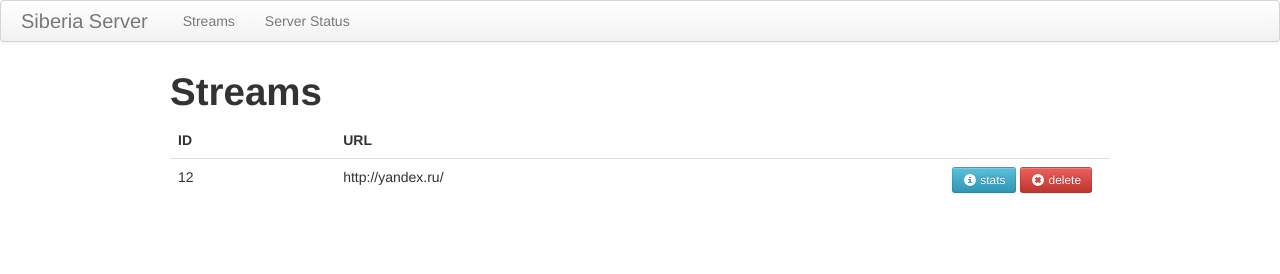
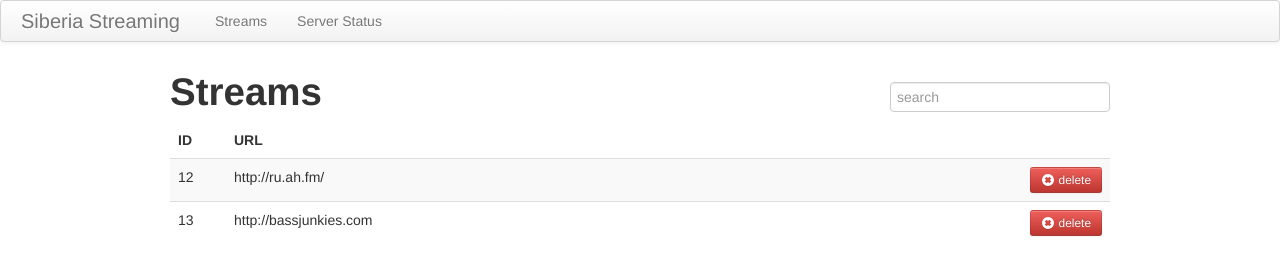
Before and after one commit to chemist/siberia, a plain HTML site: page src/static/index.html in a window 1280 px wide. Drawn offline with Linux system fonts and the light colour scheme.

Commit message:
stream list filtering

```diff
--- a/src/static/css/admin.css
+++ b/src/static/css/admin.css
@@ -1,3 +1,15 @@
 .streams-action {
+    text-align: right !important;
     width: 150px;
 }
+
+.streams-head {
+    position: relative;
+    overflow: hidden;
+}
+
+.streams-head input {
+    position: absolute;
+    bottom: 0;
+    right: 0;
+}
--- a/src/static/index.html
+++ b/src/static/index.html
@@ -1,7 +1,7 @@
 <!DOCTYPE html>
-<html ng-app="admin">
+<html data-ng-app="admin">
     <head>
-        <title>title</title>
+        <title>Siberia Streaming</title>
         <link href="/static/css/bootstrap.css" rel="stylesheet">
         <link href="/static/css/admin.css" rel="stylesheet">
     </head>
@@ -9,7 +9,7 @@
         <div class="navbar">
             <div class="navbar-inner">
                 <div class="container">
-                <a class="brand" href="#">Siberia Server</a>
+                <a class="brand" href="#">Siberia Streaming</a>
                 <ul class="nav">
                     <li><a href="#">Streams</a></li>
                     <li><a href="#">Server Status</a></li>
@@ -18,22 +18,24 @@
             </div>
         </div>
 
-        <div class="container">
-            <h1>Streams</h1>
-            <table class="table streams">
+        <div class="container" data-ng-controller="StreamsCtrl">
+            <div class="streams-head">
+                <h1>Streams</h1>
+                <input placeholder="search" data-ng-model="searchText" type="search" />
+            </div>
+            <table class="table table-striped streams">
                 <thead>
                     <tr>
-                        <th>ID</th>
+                        <th width="40px">ID</th>
                         <th>URL</th>
-                        <th class="streams-action"></th>
+                        <th></th>
                     </tr>
                 </thead>
                 <tbody>
-                    <tr>
-                        <td>12</td>
-                        <td>http://yandex.ru/</td>
-                        <td>
-                            <button class="btn btn-info btn-small"><i class="icon-info-sign icon-white"></i> stats</button>
+                    <tr data-ng-repeat="stream in streams | filter:searchText">
+                        <td>{{ stream.id }}</td>
+                        <td>{{ stream.url }}</td>
+                        <td class="streams-action">
                             <button class="btn btn-danger btn-small"><i class="icon-remove-sign icon-white"></i> delete</button>
                         </td>
                     </tr>
--- a/src/static/js/admin.js
+++ b/src/static/js/admin.js
@@ -1 +1,19 @@
 var admin = angular.module('admin', ['ngResource', 'ngCookies']);
+
+admin.factory('Stream', function($resource){
+    return $resource('/stream/:id', {'id': '@id'});
+});
+
+admin.controller('StreamsCtrl', function($scope, Stream){
+    $scope.searchText = '';
+
+    $scope.streams = [
+        {id: 12, url: 'http://ru.ah.fm/'},
+        {id: 13, url: 'http://bassjunkies.com'}
+    ];
+
+    //var streams = Stream.query(function(){
+    //    console.log(streams);
+    //    $scope.streams = streams;
+    //});
+});
```
